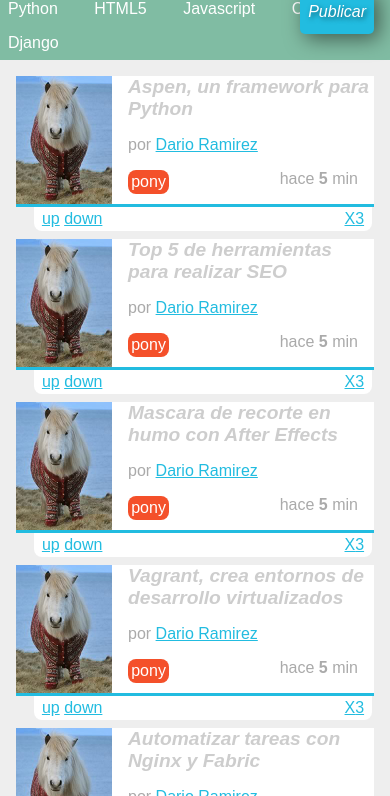
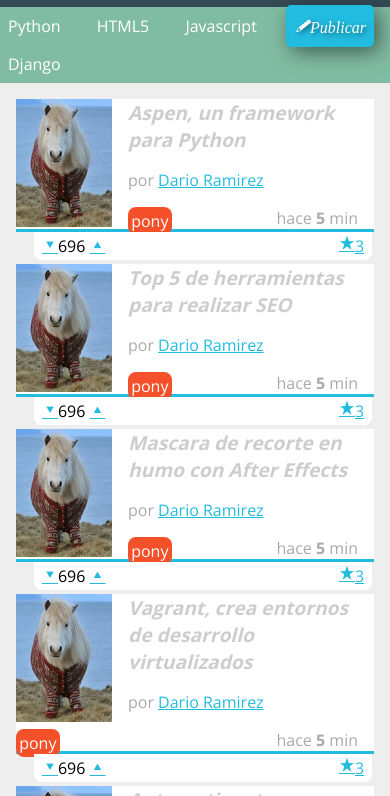
Before and after one commit to Mainumby/Puls2014-America, a plain HTML site: page index.html in a window 390 px wide. Shown: the part 90-886 px from the top of the page. Drawn offline with nearby package versions, Linux system fonts and the light colour scheme.

Commit message:
Clase3part1
Git, Position, Iconfonts y Responsive Design.

```diff
--- a/estilos.css
+++ b/estilos.css
@@ -1,3 +1,54 @@
+/*    font-family: 'open_sansregular';
+    src: url('fuentes/OpenSans-Regular-webfont.eot');
+    src: url('fuentes/OpenSans-Regular-webfont.eot?#iefix') format('embedded-opentype'),
+         url('fuentes/OpenSans-Regular-webfont.woff') format('woff'),
+         url('fuentes/OpenSans-Regular-webfont.ttf') format('truetype'),
+         url('fuentes/OpenSans-Regular-webfont.svg#open_sansregular') format('svg');
+    font-weight: normal;
+    font-style: normal;
+
+}*/
+
+
+@font-face {
+	font-family: 'puls2014';
+	src:url('fuentes/puls2014.eot');
+	src:url('fuentes/puls2014.eot?#iefix') format('embedded-opentype'),
+		url('fuentes/puls2014.woff') format('woff'),
+		url('fuentes/puls2014.ttf') format('truetype'),
+		url('fuentes/puls2014.svg#puls2014') format('svg');
+	font-weight: normal;
+	font-style: normal;
+}
+
+[class^="icon-"], [class*=" icon-"] {
+	font-family: 'puls2014';
+	speak: none;
+	font-style: normal;
+	font-weight: normal;
+	font-variant: normal;
+	text-transform: none;
+	line-height: 1;
+
+	/* Better Font Rendering =========== */
+	-webkit-font-smoothing: antialiased;
+	-moz-osx-font-smoothing: grayscale;
+}
+
+.icon-f-arriba:before {
+	content: "\e600";
+}
+.icon-f-abajo:before {
+	content: "\e601";
+}
+.icon-star:before {
+	content: "\e602";
+}
+.icon-pencil:before {
+	content: "\e603";
+}
+
+
 a
 {
 	color: #22BCE0;
@@ -6,7 +57,7 @@ a
 body
 {
 	background: #EEEEEE;
-	font-family: Arial;
+	font-family: "Open Sans";
 	font-size: 16px;
 }
 
--- a/index.html
+++ b/index.html
@@ -4,8 +4,10 @@
 	<meta charset="utf-8" />
 	<meta description="Proyecto de la primera generacion del 2014 del curso de diseño web online"/>
 	<title>Pusls2014: Comunidad de personas atractivas y sexy</title>
+	 <link href='http://fonts.googleapis.com/css?family=Open+Sans:400,700' rel='stylesheet' type='text/css'>
 	<link rel="stylesheet"  href="normalize.css"/>
 	<link rel="stylesheet"  href="estilos.css">
+
 
 </head>
 <body>
@@ -29,7 +31,7 @@
 			<li><a href="#">CSS3</a></li>
 			<li><a href="#">Django</a></li>
 			<li id="publicar_nav">
-				<a href="#">Publicar</a>
+				<a href="#" class="icon-pencil">Publicar</a>
 			</li>
 		</ul>
 	</nav>
@@ -54,10 +56,10 @@
 
 			</div>
 			<div class="votacion">
-				<a href="#" class="up">up</a>
-				<a href="#" class="down">down</a>
+				<a href="#" class="up icon-f-arriba"></a>696
+				<a href="#" class="down icon-f-abajo"></a>
 				<a href="#" class="comentarios_item">3</a>
-				<a href="#" class="guardar_item">X</a>
+				<a href="#" class="guardar_item icon-star"></a>
 
 			</div>
 		</article>
@@ -82,11 +84,10 @@
 
 			</div>
 			<div class="votacion">
-				<a href="#" class="up">up</a>
-				<a href="#" class="down">down</a>
+				<a href="#" class="up icon-f-arriba"></a>696
+				<a href="#" class="down icon-f-abajo"></a>
 				<a href="#" class="comentarios_item">3</a>
-				<a href="#" class="guardar_item">X</a>
-
+				<a href="#" class="guardar_item icon-star"></a>
 			</div>
 		</article>
 		<article class="item">
@@ -109,11 +110,10 @@
 
 			</div>
 			<div class="votacion">
-				<a href="#" class="up">up</a>
-				<a href="#" class="down">down</a>
+				<a href="#" class="up icon-f-arriba"></a>696
+				<a href="#" class="down icon-f-abajo"></a>
 				<a href="#" class="comentarios_item">3</a>
-				<a href="#" class="guardar_item">X</a>
-
+				<a href="#" class="guardar_item icon-star"></a>
 			</div>
 		</article>
 		<article class="item">
@@ -136,11 +136,10 @@
 
 			</div>
 			<div class="votacion">
-				<a href="#" class="up">up</a>
-				<a href="#" class="down">down</a>
+				<a href="#" class="up icon-f-arriba"></a>696
+				<a href="#" class="down icon-f-abajo"></a>
 				<a href="#" class="comentarios_item">3</a>
-				<a href="#" class="guardar_item">X</a>
-
+				<a href="#" class="guardar_item icon-star"></a>
 			</div>
 		</article>
 		<article class="item">
@@ -163,11 +162,10 @@
 
 			</div>
 			<div class="votacion">
-				<a href="#" class="up">up</a>
-				<a href="#" class="down">down</a>
+				<a href="#" class="up icon-f-arriba"></a>696
+				<a href="#" class="down icon-f-abajo"></a>
 				<a href="#" class="comentarios_item">3</a>
-				<a href="#" class="guardar_item">X</a>
-
+				<a href="#" class="guardar_item icon-star"></a>
 			</div>
 		</article>
 		<article class="item">
@@ -190,11 +188,10 @@
 
 			</div>
 			<div class="votacion">
-				<a href="#" class="up">up</a>
-				<a href="#" class="down">down</a>
+				<a href="#" class="up icon-f-arriba"></a>696
+				<a href="#" class="down icon-f-abajo"></a>
 				<a href="#" class="comentarios_item">3</a>
-				<a href="#" class="guardar_item">X</a>
-
+				<a href="#" class="guardar_item icon-star"></a>
 			</div>
 		</article>
 
```
Also changed, not shown: fuentes/OpenSans-Regular-webfont.svg (added), fuentes/OpenSans-Regular-webfont.ttf (added), fuentes/OpenSans-Regular-webfont.woff (added), fuentes/puls2014.svg (added), fuentes/puls2014.ttf (added), fuentes/puls2014.woff (added), 2 other files.
